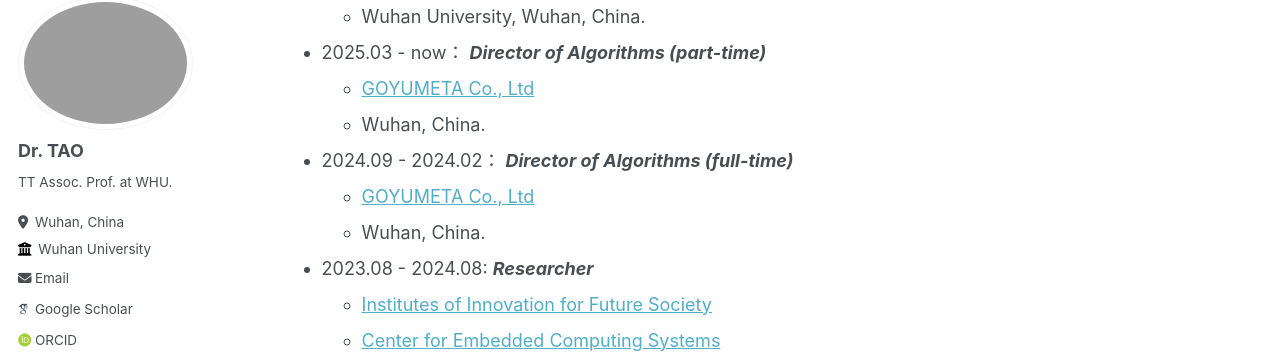
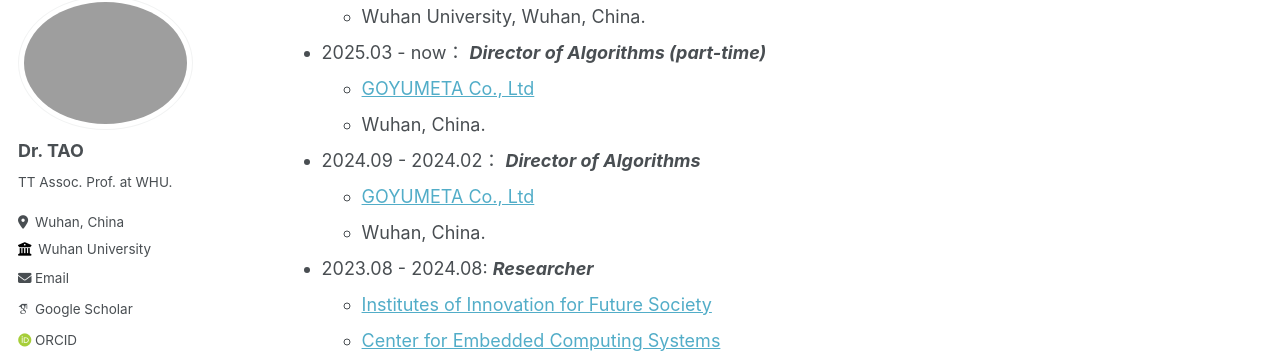
Before and after one commit to LuTaonuwhu/LuTaonuwhu.github.io, a Jekyll site: the page built from _pages/cv.md, in a window 1280 px wide and 900 px high, scrolled down 328 px. Shown: the part 110-463 px from the top of the window. Built offline with Jekyll 4.4.1, drawn with Linux system fonts in a browser that asks for light colours; emoji names are drawn with the system emoji font; some web fonts are replaced.

Commit message:
delete full-time GOYUMETA

```diff
--- a/_pages/cv.md
+++ b/_pages/cv.md
@@ -27,7 +27,7 @@ Work experience
   * [GOYUMETA Co., Ltd](https://www.goyumeta.com/en/)
   * Wuhan, China.
 
-* 2024.09 - 2024.02： ***Director of Algorithms (full-time)***
+* 2024.09 - 2024.02： ***Director of Algorithms***
   * [GOYUMETA Co., Ltd](https://www.goyumeta.com/en/)
   * Wuhan, China.
 
```
